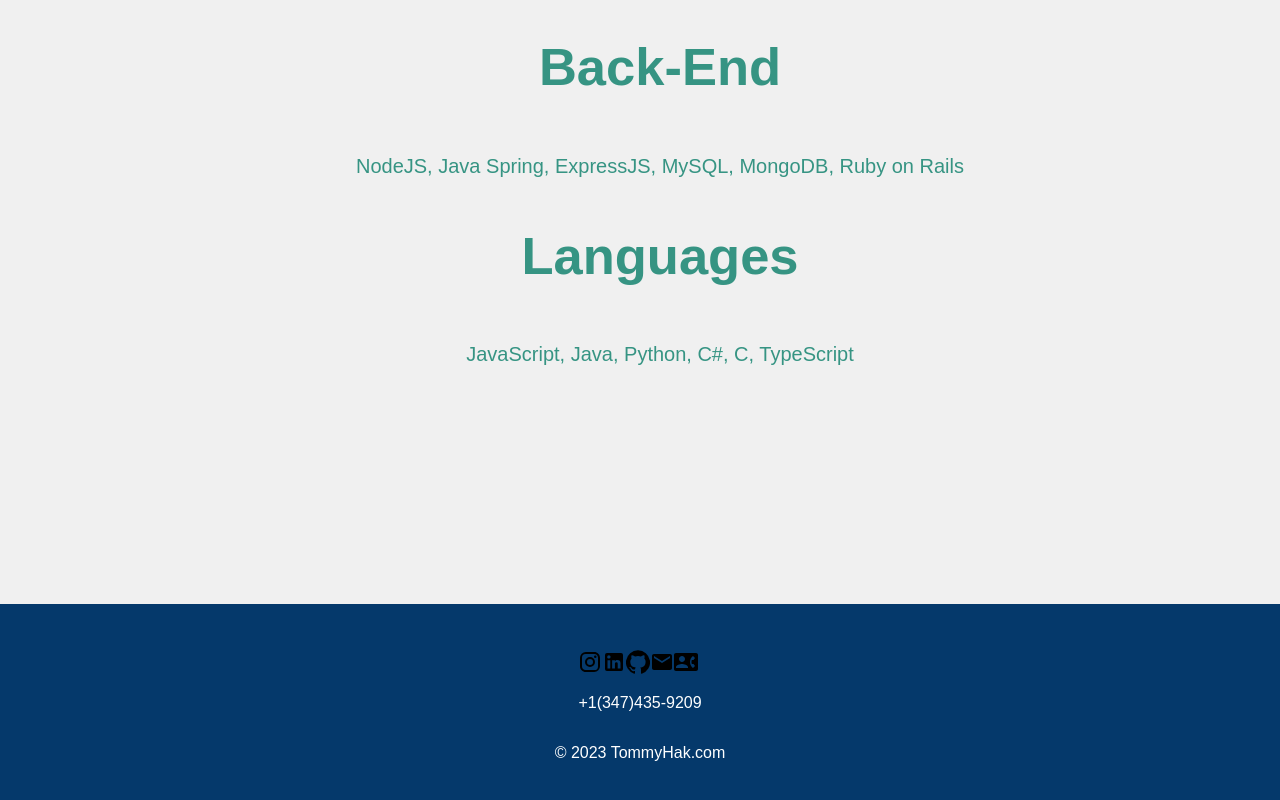
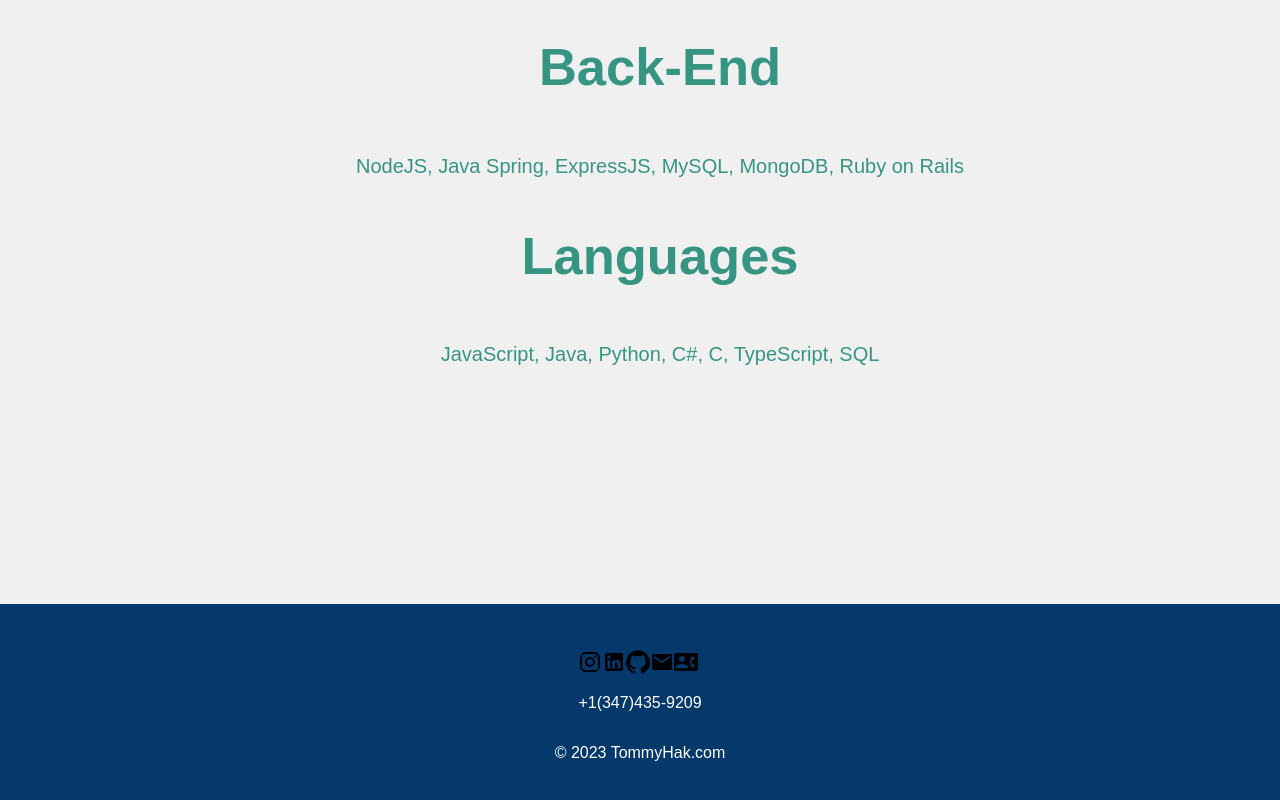
Before and after one commit to TommyHakGH/PersonalWebsite, a React (Create React App) app: page / in a window 1280 px wide. Shown: the part 1244-2044 px from the top of the page. Built offline with nearby package versions, Linux system fonts and the light colour scheme.

Commit message:
adde sql language under language section

```diff
--- a/src/pages/Home.js
+++ b/src/pages/Home.js
@@ -37,7 +37,7 @@ function Home() {
           </li>
           <li className="item">
             <h2> Languages </h2>
-            <span> JavaScript, Java, Python, C#, C, TypeScript</span>
+            <span> JavaScript, Java, Python, C#, C, TypeScript, SQL</span>
           </li>
         </ol>
       </div>
```
